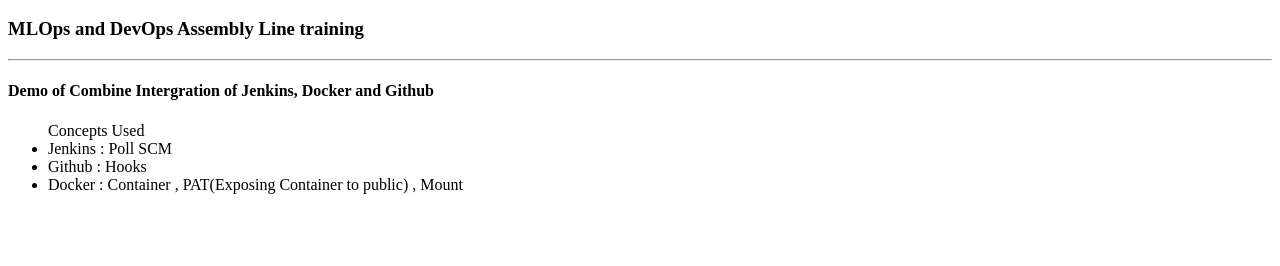
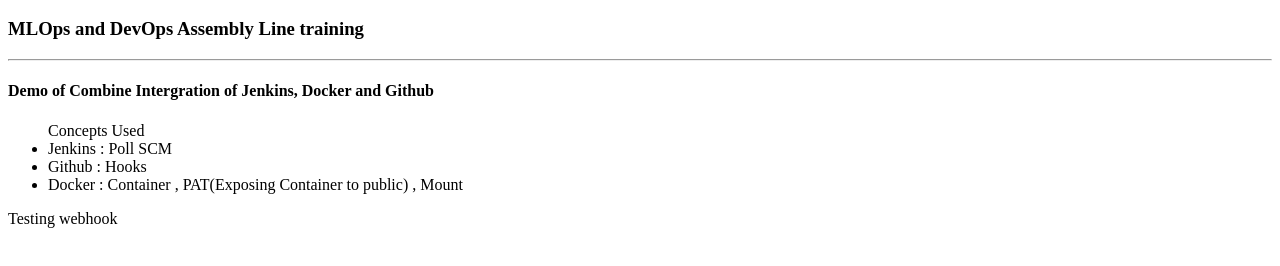
Before and after one commit to jai8004/DevProj, a plain HTML site: page index.html in a window 1280 px wide. Shown: the part 48-314 px from the top of the page. Drawn offline with Linux system fonts and the light colour scheme.

Commit message:
testing webhook

```diff
--- a/index.html
+++ b/index.html
@@ -9,3 +9,4 @@
 <li> Github : Hooks
 <li> Docker : Container , PAT(Exposing Container to public) , Mount
 </ul>
+Testing webhook
```
